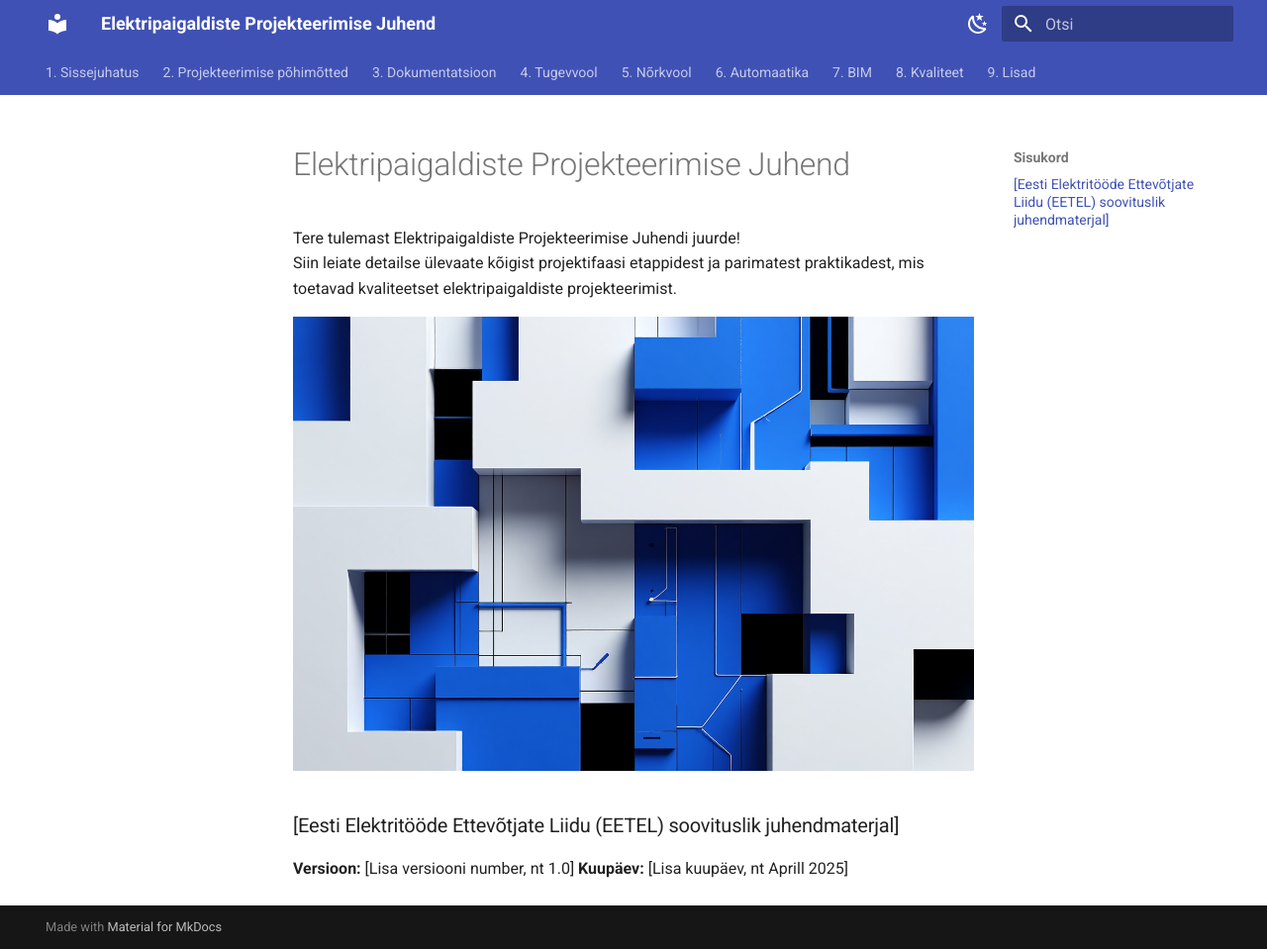
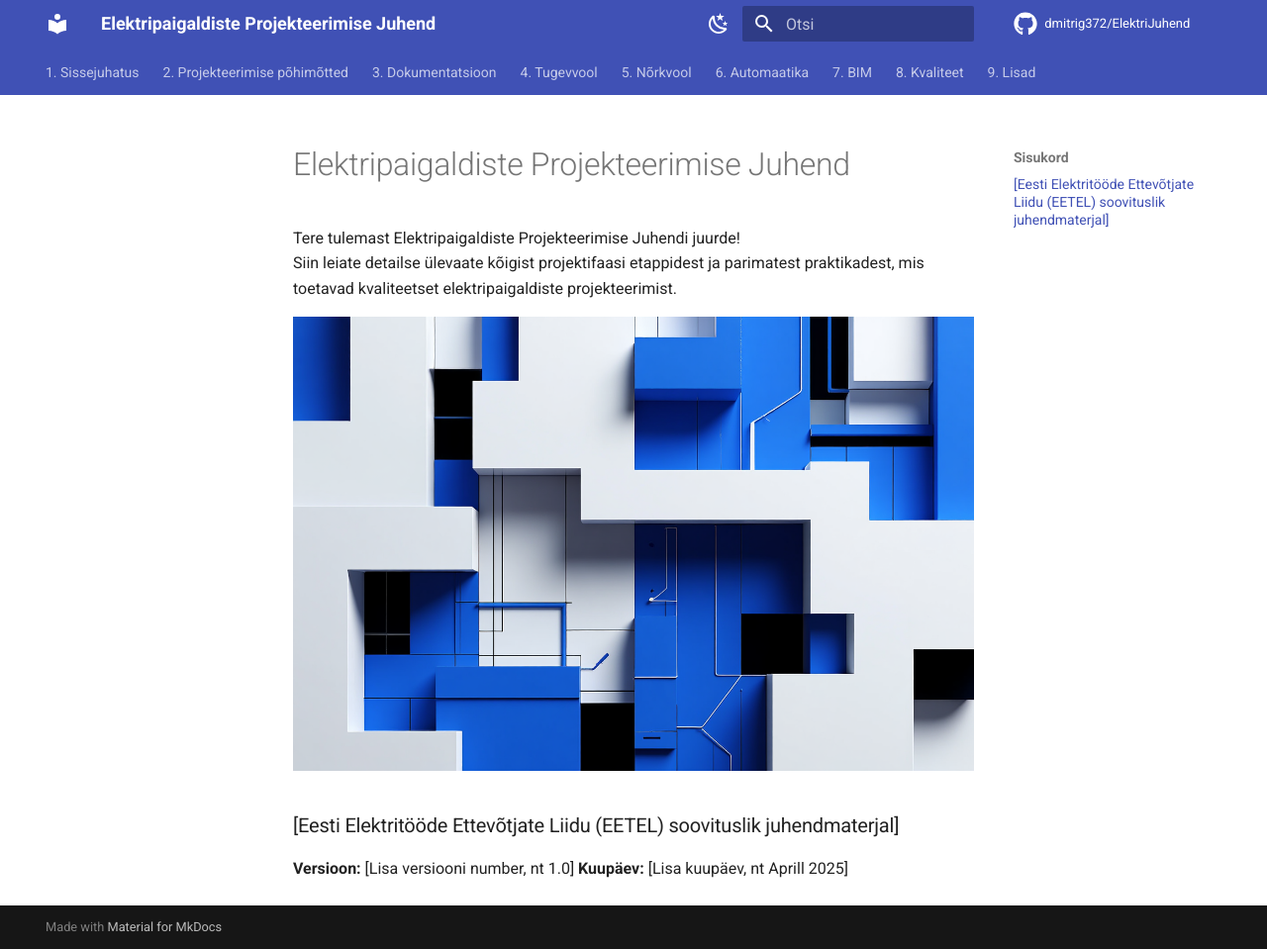
Before and after one commit to DmitriG372/ElektriJuhend, an MkDocs documentation site: the page built from docs/index.md, in a window 1280 px wide and 959 px high. Shown: the whole window at 99% size. Built offline with MkDocs 1.6.1 and Material for MkDocs 9.7.7, drawn with Linux system fonts in a browser that asks for light colours; comment, search, counter and statistics services are not loaded.

Commit message:
Lisa GitHubi repositooriumi link ja nupud

```diff
--- a/mkdocs.yml
+++ b/mkdocs.yml
@@ -1,8 +1,14 @@
 site_name: Elektripaigaldiste Projekteerimise Juhend
 site_url: https://dmitrig372.github.io/ElektriJuhend/
+repo_url: https://github.com/dmitrig372/ElektriJuhend
+repo_name: dmitrig372/ElektriJuhend
+edit_uri: edit/main/docs/
+
 theme:
   name: material
   language: et
+  icon:
+    repo: fontawesome/brands/github
   palette:
     - scheme: default
       primary:
@@ -24,6 +30,9 @@ theme:
     - navigation.tabs
     - navigation.indexes
     - navigation.sections
+    - navigation.top
+    - navigation.footer
+    - navigation.repo
 
 nav:
   - "1. Sissejuhatus":
```
